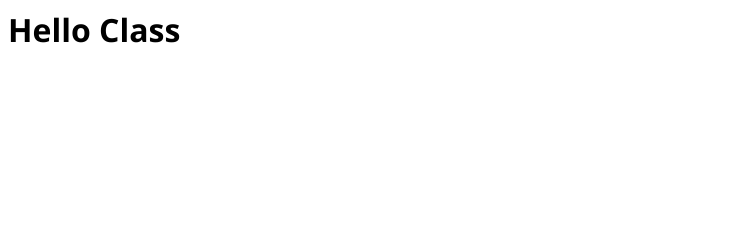
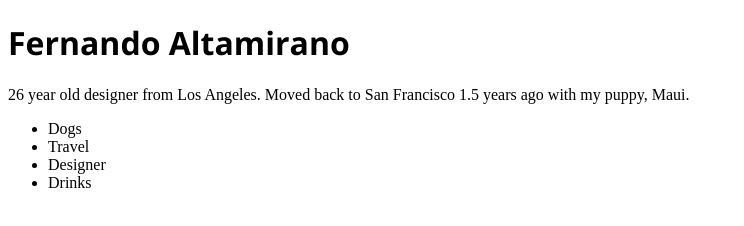
Before and after one commit to nkorange88/fewd, a plain HTML site: page index.html in a window 1280 px wide. Shown: the whole page, without its empty margins (0-744 px from the left). Drawn offline with nearby package versions, Linux system fonts and the light colour scheme.

Commit message:
Description Add and List

```diff
--- a/index.html
+++ b/index.html
@@ -1,4 +1,4 @@
-
+<!doctype html>
 <head>
   <link href='https://fonts.googleapis.com/css?family=Open+Sans:400,300,600,700' rel='stylesheet' type='text/css'>
   <style>
@@ -8,5 +8,13 @@
   </style>
 </head>
 <body>
-<h1>Hello Class</h1>
+<h1>Fernando Altamirano</h1>
+<p> 26 year old designer from Los Angeles. Moved back to San Francisco 1.5 years ago with my puppy, Maui.</p>
+<ul>
+  <li>Dogs</li>
+  <li>Travel</li>
+  <li>Designer</li>
+  <li> Drinks</li>
+</ul>
+
 </body>
```
